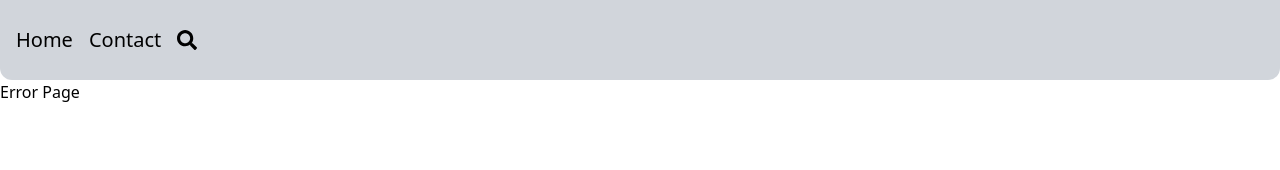
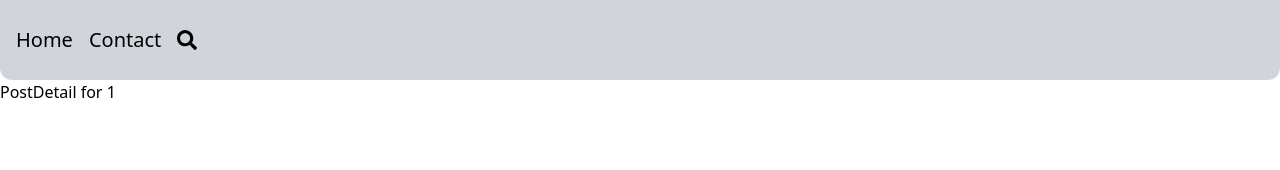
Before and after one commit to cod182/ReactPHP-Blog, a React (Create React App) app in the folder frontend/: page /post/1 in a window 1280 px wide. Shown: the top 170 px of the page. Built offline with nearby package versions, Linux system fonts and the light colour scheme.

Commit message:
added dynamic route for post detail

```diff
--- a/frontend/src/App.tsx
+++ b/frontend/src/App.tsx
@@ -1,7 +1,7 @@
 import './App.css';
 
-import { Contact, Error, Home } from './routes';
-import { Navigate, Route, Routes } from 'react-router-dom';
+import { Contact, Error, Home, PostDetail } from './routes';
+import { Route, Routes } from 'react-router-dom';
 
 import { Nav } from './components';
 
@@ -14,8 +14,10 @@ function App() {
       <div className={`relative z-[2]`}>
         <Routes>
           <Route path="/" element={<Home />} />
+          <Route path="/post/:id" element={<PostDetail />} />
           <Route path="/contact" element={<Contact />} />
           <Route path="*" element={<Error />} />
+
 
         </Routes>
       </div>
--- a/frontend/src/components/Post.tsx
+++ b/frontend/src/components/Post.tsx
@@ -1,3 +1,4 @@
+import { Link } from 'react-router-dom';
 import { PostProp } from '../../types/types'
 type Props = {
   post: PostProp;
@@ -5,7 +6,7 @@ type Props = {
 
 const Post = ({ post }: Props) => {
   return (
-    <div className='flex flex-col items-start justify-between w-full h-full px-2 bg-blue-400/50 rounded-xl'>
+    <Link to={`/post/${post.id}`} className='flex flex-col items-start justify-between w-full h-full px-2 bg-blue-400/50 rounded-xl'>
       {/* Title */}
       <div className='flex flex-row items-center justify-start py-2 w-fit'>
         <h3 className='text-lg font-semibold'>{post.title}</h3>
@@ -25,7 +26,7 @@ const Post = ({ post }: Props) => {
       <div className='w-full h-fit'>
         <p className='text-sm italic text-gray-600'>Creator ID: {post.user_id}</p>
       </div>
-    </div>
+    </Link>
   )
 }
 
--- a/frontend/src/routes/Home.tsx
+++ b/frontend/src/routes/Home.tsx
@@ -1,10 +1,8 @@
+import { Loading, Posts } from "../components";
 import { useEffect, useState } from "react"
 
+import { PostProp } from '../../types/types';
 import ReactPaginate from 'react-paginate';
-import { PostProp } from '../../types/types';
-import { Loading, Posts } from "../components";
-
-
 
 const Home = () => {
 
@@ -60,7 +58,7 @@ const Home = () => {
     )
   }
 
-  if (fetchError || totalPosts <= 0 || posts) {
+  if (fetchError || totalPosts <= 0 || !posts) {
 
     return (
       <div className="flex flex-col items-center justify-center w-full h-[calc(100svh-80px)]  gap-5 grow">
--- /dev/null
+++ b/frontend/src/routes/PostDetail.tsx
@@ -0,0 +1,11 @@
+import React from 'react'
+import { useParams } from "react-router-dom";
+const PostDetail = () => {
+  const { id } = useParams();
+
+  return (
+    <div>PostDetail for {id}</div>
+  )
+}
+
+export default PostDetail
--- a/frontend/src/routes/index.ts
+++ b/frontend/src/routes/index.ts
@@ -1,3 +1,4 @@
 export { default as Home } from './Home';
 export { default as Contact } from './Contact';
 export { default as Error } from './Error';
+export { default as PostDetail } from './PostDetail';
```
